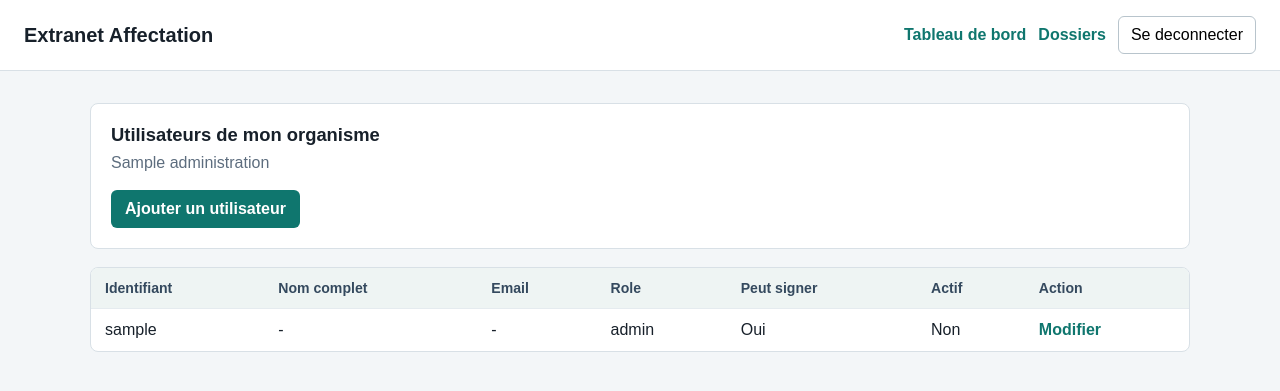
After one commit to S-belayachi/dde-affectation-extranet, a Django app: template accounts/templates/accounts/organism_user_list.html in a window 1280 px wide. The commit adds this page. Shown: the top 391 px of the page. Run offline with Django 5.2, Linux system fonts and the light colour scheme; the template is opened without the code that fills it: most values are stand-ins (such as "Sample title", 1, 10 or a date in 2020).

Commit message:
Add user-management pages for `admin_organisme` to manage users from only their own administration.

```diff
--- a/accounts/templates/accounts/dashboard.html
+++ b/accounts/templates/accounts/dashboard.html
@@ -102,6 +102,9 @@
             </dl>
             <div class="actions">
                 <a href="{% url 'affectations:dossier_list' %}">Consulter mes dossiers</a>
+                {% if request.user.can_manage_organism_users %}
+                    <a href="{% url 'accounts:organism_user_list' %}">Gerer les utilisateurs</a>
+                {% endif %}
             </div>
         </section>
     </main>
--- /dev/null
+++ b/accounts/templates/accounts/organism_user_list.html
@@ -0,0 +1,174 @@
+<!doctype html>
+<html lang="fr">
+<head>
+    <meta charset="utf-8">
+    <meta name="viewport" content="width=device-width, initial-scale=1">
+    <title>Utilisateurs | Extranet Affectation</title>
+    <style>
+        body {
+            margin: 0;
+            font-family: Arial, sans-serif;
+            background: #f3f6f8;
+            color: #17202a;
+        }
+
+        header {
+            display: flex;
+            align-items: center;
+            justify-content: space-between;
+            gap: 16px;
+            padding: 16px 24px;
+            background: #fff;
+            border-bottom: 1px solid #d8e0e6;
+        }
+
+        nav {
+            display: flex;
+            align-items: center;
+            gap: 12px;
+        }
+
+        a {
+            color: #0f766e;
+            text-decoration: none;
+            font-weight: 700;
+        }
+
+        h1 {
+            margin: 0;
+            font-size: 1.25rem;
+        }
+
+        main {
+            width: min(1100px, calc(100% - 32px));
+            margin: 32px auto;
+        }
+
+        .summary,
+        .empty {
+            margin-bottom: 18px;
+            padding: 20px;
+            background: #fff;
+            border: 1px solid #d8e0e6;
+            border-radius: 8px;
+        }
+
+        .summary h2 {
+            margin: 0 0 8px;
+            font-size: 1.15rem;
+        }
+
+        .summary p {
+            margin: 0 0 18px;
+            color: #5d6d7e;
+        }
+
+        .primary {
+            display: inline-block;
+            padding: 10px 14px;
+            border-radius: 6px;
+            background: #0f766e;
+            color: #fff;
+            text-decoration: none;
+        }
+
+        .table-wrap {
+            overflow-x: auto;
+            background: #fff;
+            border: 1px solid #d8e0e6;
+            border-radius: 8px;
+        }
+
+        table {
+            width: 100%;
+            min-width: 860px;
+            border-collapse: collapse;
+        }
+
+        th,
+        td {
+            padding: 12px 14px;
+            border-bottom: 1px solid #e5ebef;
+            text-align: left;
+            vertical-align: top;
+        }
+
+        th {
+            background: #eef4f3;
+            color: #34495e;
+            font-size: 0.88rem;
+        }
+
+        tr:last-child td {
+            border-bottom: 0;
+        }
+
+        button {
+            padding: 9px 12px;
+            border: 1px solid #b8c4cc;
+            border-radius: 6px;
+            background: #fff;
+            font: inherit;
+            cursor: pointer;
+        }
+    </style>
+</head>
+<body>
+    <header>
+        <h1>Extranet Affectation</h1>
+        <nav>
+            <a href="{% url 'accounts:dashboard' %}">Tableau de bord</a>
+            <a href="{% url 'affectations:dossier_list' %}">Dossiers</a>
+            <form method="post" action="{% url 'accounts:logout' %}">
+                {% csrf_token %}
+                <button type="submit">Se deconnecter</button>
+            </form>
+        </nav>
+    </header>
+
+    <main>
+        <section class="summary">
+            <h2>Utilisateurs de mon organisme</h2>
+            <p>{{ administration.nom }}</p>
+            <a class="primary" href="{% url 'accounts:organism_user_create' %}">Ajouter un utilisateur</a>
+        </section>
+
+        {% if managed_users %}
+            <div class="table-wrap">
+                <table>
+                    <thead>
+                        <tr>
+                            <th>Identifiant</th>
+                            <th>Nom complet</th>
+                            <th>Email</th>
+                            <th>Role</th>
+                            <th>Peut signer</th>
+                            <th>Actif</th>
+                            <th>Action</th>
+                        </tr>
+                    </thead>
+                    <tbody>
+                        {% for managed_user in managed_users %}
+                            <tr>
+                                <td>{{ managed_user.username }}</td>
+                                <td>{{ managed_user.get_full_name|default:"-" }}</td>
+                                <td>{{ managed_user.email|default:"-" }}</td>
+                                <td>{{ managed_user.get_role_display }}</td>
+                                <td>{{ managed_user.peut_signer|yesno:"Oui,Non" }}</td>
+                                <td>{{ managed_user.is_active|yesno:"Oui,Non" }}</td>
+                                <td>
+                                    <a href="{% url 'accounts:organism_user_update' managed_user.id %}">Modifier</a>
+                                </td>
+                            </tr>
+                        {% endfor %}
+                    </tbody>
+                </table>
+            </div>
+        {% else %}
+            <div class="empty">
+                Aucun utilisateur a gerer pour le moment.
+            </div>
+        {% endif %}
+    </main>
+</body>
+</html>
--- a/accounts/urls.py
+++ b/accounts/urls.py
@@ -8,6 +8,17 @@ app_name = "accounts"
 
 urlpatterns = [
     path("", views.dashboard, name="dashboard"),
+    path("utilisateurs/", views.organism_user_list, name="organism_user_list"),
+    path(
+        "utilisateurs/ajouter/",
+        views.organism_user_create,
+        name="organism_user_create",
+    ),
+    path(
+        "utilisateurs/<int:user_id>/modifier/",
+        views.organism_user_update,
+        name="organism_user_update",
+    ),
     path(
         "login/",
         auth_views.LoginView.as_view(template_name="accounts/login.html"),
```
Also changed, not shown: PROJECT_PROGRESS.md (+22 -1 lines), accounts/forms.py (added, +119 -0 lines), accounts/templates/accounts/organism_user_form.html (added, +145 -0 lines), accounts/views.py (+92 -1 lines).
